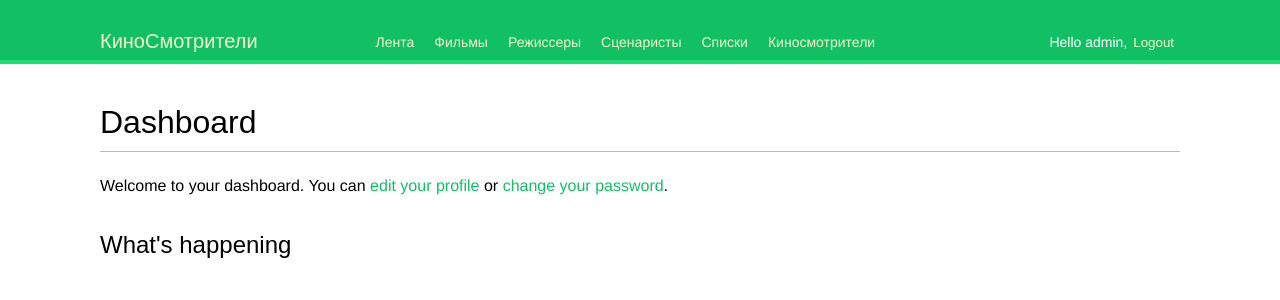
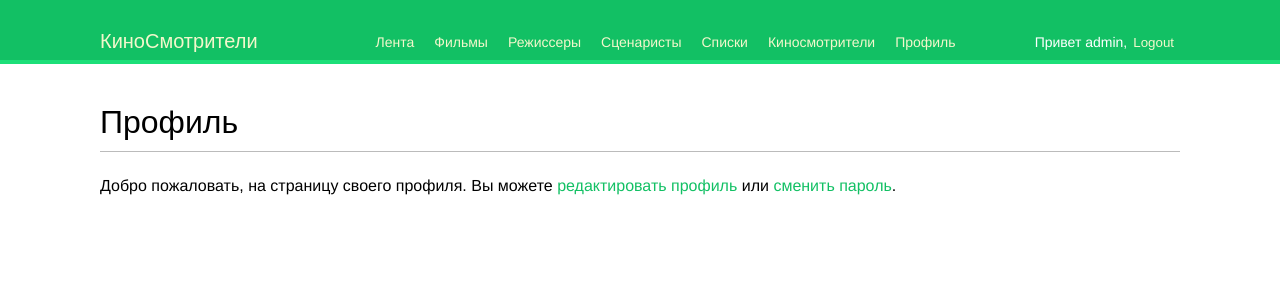
Before and after one commit to andreynetrebin/movie_watcher, a Django app: page /account/ in a window 1280 px wide. Shown: the top 300 px of the page. Run offline with Django 5.2, Linux system fonts and the light colour scheme; a user stored in the database is signed in; data comes from the database, SQL or seed files in the repository; data that the repository does not hold is empty; some libraries are stand-ins or nearby versions; some web fonts are replaced.

Commit message:
refactoring

```diff
--- a/account/templates/account/dashboard.html
+++ b/account/templates/account/dashboard.html
@@ -1,14 +1,13 @@
 {% extends "base.html" %}
 {% block title %}Dashboard{% endblock %}
 {% block content %}
-<h1>Dashboard</h1>
-<p>Welcome to your dashboard. You can <a href="{% url "edit" %}">edit your
-profile</a> or <a href="{% url "password_change" %}">change your password</a>.</p>
-<h2>What's happening</h2>
-<div id="action-list">
-{% for action in actions %}
-{% include "actions/action/detail.html" %}
-{% endfor %}
-</div>
+<h1>Профиль</h1>
+<p>Добро пожаловать, на страницу своего профиля. Вы можете <a href="{% url "edit" %}">редактировать профиль</a> или <a href="{% url "password_change" %}">сменить пароль</a>.</p>
+<!--<h2>What's happening</h2>-->
+<!--<div id="action-list">-->
+<!--{% for action in actions %}-->
+<!--{% include "actions/action/detail.html" %}-->
+<!--{% endfor %}-->
+<!--</div>-->
 
 {% endblock %}
--- a/account/templates/base.html
+++ b/account/templates/base.html
@@ -9,11 +9,11 @@
 <body>
   <div id="header">
     <span class="logo">КиноСмотрители</span>
-    {% if request.user.is_authenticated %}
 <ul class="menu">
     <li {% if section == "dashboard" %}class="selected"{% endif %}>
         <a href="{% url "movies:movie_actions" %}">Лента</a>
     </li>
+    {% if request.user.is_authenticated %}
     <li {% if section == "movies" %}class="selected"{% endif %}>
         <a href="{% url "movies:list" %}">Фильмы</a>
         <ul class="dropdown-content">
@@ -33,17 +33,24 @@
     <li {% if section == "writers" %}class="selected"{% endif %}>
         <a href="{% url 'movies:writer_list' %}">Сценаристы</a>
     </li>
-    <li {% if section == "lists" %}class="selected"{% endif %}>
-        <a href="#">Списки</a>
+    <li {% if section == "movies" %}class="selected"{% endif %}>
+        <a href="{% url "movies:all_movie_lists" %}">Списки</a>
+        <ul class="dropdown-content">
+            <li><a href="{% url "movies:all_movie_lists" %}">Все списки</a></li>
+            <li><a href="{% url "movies:create_movie_list" %}">+Создать список</a></li>
+        </ul>
     </li>
     <li {% if section == "people" %}class="selected"{% endif %}>
         <a href="{% url "user_list" %}">Киносмотрители</a>
+    </li>
+    <li {% if section == "dashboard" %}class="selected"{% endif %}>
+        <a href="{% url "dashboard" %}">Профиль</a>
     </li>
 </ul>
     {% endif %}
     <span class="user">
       {% if request.user.is_authenticated %}
-        Hello {{ request.user.first_name|default:request.user.username }},
+        Привет {{ request.user.first_name|default:request.user.username }},
         <form action="{% url "logout" %}" method="post">
           <button type="submit">Logout</button>
           {% csrf_token %}
--- a/movies/templates/movies/movie/movie_actions.html
+++ b/movies/templates/movies/movie/movie_actions.html
@@ -20,7 +20,7 @@
                                         <img src="{{ im.url }}" alt="{{ user.get_full_name }}" class="item-img">
                                     </a>
                                 {% else %}
-                                    <img src="{% static 'path/to/default/avatar.png' %}" alt="Default Avatar" class="item-img">
+                                    <img src="{% static 'images/default_user_avatar.jpg' %}" alt="Default Avatar" class="item-img" style="width: 80px; height: 80px;">
                                 {% endif %}
                             </div>
                             <div class="user-info">
--- a/movies/templates/movies/movie/movie_list_detail.html
+++ b/movies/templates/movies/user_movies_lists/movie_list_detail.html
@@ -14,11 +14,6 @@
 <form action="{% url 'movies:like_movie_list' movie_list.id %}" method="post">
     {% csrf_token %}
     <button type="submit">
-<!--        {% if request.user in movie_list.users_like.all %}-->
-<!--            Убрать лайк-->
-<!--        {% else %}-->
-<!--            Поставить лайк-->
-<!--        {% endif %}-->
     </button>
 </form>
 
--- a/movies/urls.py
+++ b/movies/urls.py
@@ -17,6 +17,7 @@ urlpatterns = [
     path('list/<int:list_id>/', views.movie_list_detail, name='movie_list_detail'),
     path('list/<int:list_id>/like/', views.like_movie_list, name='like_movie_list'),
     path('list/<int:list_id>/add/<int:movie_id>/', views.add_movie_to_list, name='add_movie_to_list'),
+    path('all-movie-lists/', views.all_movie_lists, name='all_movie_lists'),
     path('movie-actions/', views.movie_actions, name='movie_actions'),
     path('directors/', views.director_list, name='director_list'),
     path('writers/', views.writer_list, name='writer_list'),
```
Also changed, not shown: account/templates/account/user/detail.html (+17 -7 lines), account/templates/account/user/list.html (+10 -3 lines), movies/templates/movies/user_movies_lists/all_movie_lists.html (added, +18 -0 lines), movies/views.py (+10 -2 lines), account/static/images/default_user_avatar.jpg (added), movies/templates/movies/user_movies_lists/create_movie_list.html (renamed from movies/templates/movies/movie/create_movie_list.html).
